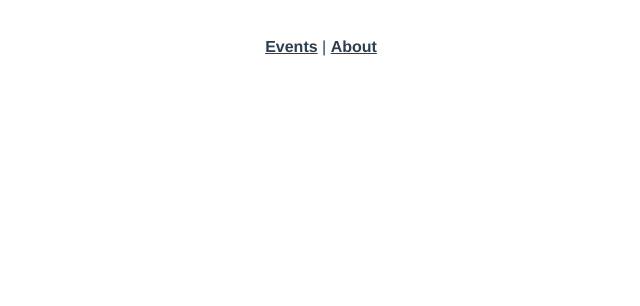
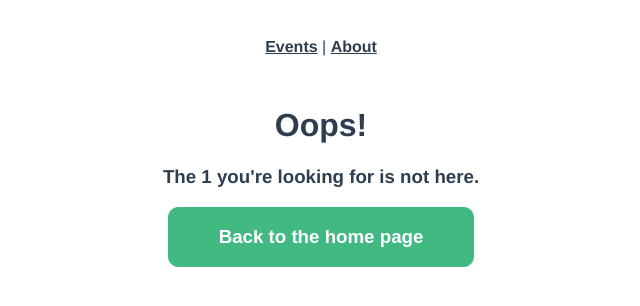
Before and after one commit to mjwfilippo/real-world-vue-3, a Vue app: page /404/1 in a window 1280 px wide. Before the commit this address had no page. Shown: the top 306 px of the page, without its empty margins (319-959 px from the left). Built offline with nearby package versions, Linux system fonts and the light colour scheme.

Commit message:
Error Handling lesson
Added error handling for:
- network issues
- events not found
- pages not found

and added a btn and animation class to be used.

```diff
--- a/src/App.vue
+++ b/src/App.vue
@@ -13,6 +13,11 @@
   -moz-osx-font-smoothing: grayscale;
   text-align: center;
   color: #2c3e50;
+}
+
+.no-text-dec {
+  text-decoration: none;
+  color: #42b983;
 }
 
 nav {
@@ -31,4 +36,28 @@ nav a.router-link-exact-active {
 h4 {
   font-size: 20px;
 }
+
+.btn {
+  display: inline-flex;
+  padding: 15px 50px;
+  background-color: #42b983;
+  color: white;
+  border: 1px solid #42b983;
+  border-radius: 10px;
+  font: bold 1.17em/1.5em Avenir, sans-serif;
+  text-decoration: none;
+}
+
+.animation {
+  rotate: x 0deg;
+  scale: 1;
+  transition: 0.1s ease-in-out;
+}
+
+.animation:hover {
+  box-shadow: 0 3px 12px 0 rgba(0, 0, 0, 0.2);
+  rotate: x 10deg;
+  scale: 1.04;
+  transition: 0.1s ease-in-out;
+}
 </style>
--- a/src/components/EventCard.vue
+++ b/src/components/EventCard.vue
@@ -3,7 +3,7 @@
     class="event-link"
     :to="{ name: 'EventDetails', params: { id: event.id } }"
   >
-    <div class="event-card">
+    <div class="event-card animation">
       <span>@ {{ event.time }} on {{ event.date }}</span>
       <h4>{{ event.title }}</h4>
     </div>
@@ -28,11 +28,6 @@ export default {
   margin-bottom: 18px;
 }
 
-.event-card:hover {
-  transform: scale(1.01);
-  box-shadow: 0 3px 12px 0 rgba(0, 0, 0, 0.2);
-}
-
 .event-link {
   color: #2c3e50;
   text-decoration: none;
--- a/src/router/index.js
+++ b/src/router/index.js
@@ -5,6 +5,8 @@ import EventDetails from "@/views/event/EventDetails.vue";
 import EventRegister from "@/views/event/EventRegister.vue";
 import EventEdit from "@/views/event/EventEdit.vue";
 import AboutView from "@/views/AboutView.vue";
+import NotFound from "@/views/NotFound.vue";
+import NetworkError from "@/views/NetworkError.vue";
 
 const routes = [
   {
@@ -48,8 +50,20 @@ const routes = [
     component: AboutView
   },
   {
-    path: "/about-us",
-    redirect: { name: "About" }
+    path: "/:catchAll(.*)",
+    name: "NotFound",
+    component: NotFound
+  },
+  {
+    path: "/404/:resource",
+    name: "404Resource",
+    component: NotFound,
+    props: true
+  },
+  {
+    path: "/network-error",
+    name: "NetworkError",
+    component: NetworkError
   }
 ];
 
--- a/src/views/EventList.vue
+++ b/src/views/EventList.vue
@@ -49,8 +49,8 @@ export default {
           this.events = response.data;
           this.totalEvents = response.headers["x-total-count"];
         })
-        .catch(error => {
-          console.log(error);
+        .catch(() => {
+          this.$router.push({ name: "NetworkError" });
         });
     });
   },
--- /dev/null
+++ b/src/views/NetworkError.vue
@@ -0,0 +1,12 @@
+<template>
+  <div class="networkError">
+    <h1>Uh-Oh!</h1>
+
+    <h3>It looks like you're experiencing some network issues.</h3>
+    <h3>
+      please take a breath and
+      <a href="#" class="no-text-dec" @click="$router.go(-1)">click here</a> to
+      try again.
+    </h3>
+  </div>
+</template>
--- /dev/null
+++ b/src/views/NotFound.vue
@@ -0,0 +1,19 @@
+<template>
+  <h1>Oops!</h1>
+  <h3>The {{ resource }} you're looking for is not here.</h3>
+  <router-link class="btn animation" :to="{ name: 'EventList' }"
+    >Back to the home page</router-link
+  >
+</template>
+
+<script>
+export default {
+  props: {
+    resource: {
+      type: String,
+      required: true,
+      default: "page"
+    }
+  }
+};
+</script>
--- a/src/views/event/EventLayout.vue
+++ b/src/views/event/EventLayout.vue
@@ -28,7 +28,14 @@ export default {
         this.event = response.data;
       })
       .catch(error => {
-        console.log(error);
+        if (error.response && error.response.status == 404) {
+          this.$router.push({
+            name: "404Resource",
+            params: { resource: "event" }
+          });
+        } else {
+          this.$router.push({ name: "NetworkError" });
+        }
       });
   }
 };
--- a/src/views/event/EventRegister.vue
+++ b/src/views/event/EventRegister.vue
@@ -1,6 +1,6 @@
 <template>
   <p>Register for the event here</p>
-  <button @click="register">Register Me</button>
+  <button class="btn animation" @click="register">Register Me</button>
 </template>
 
 <script>
```
